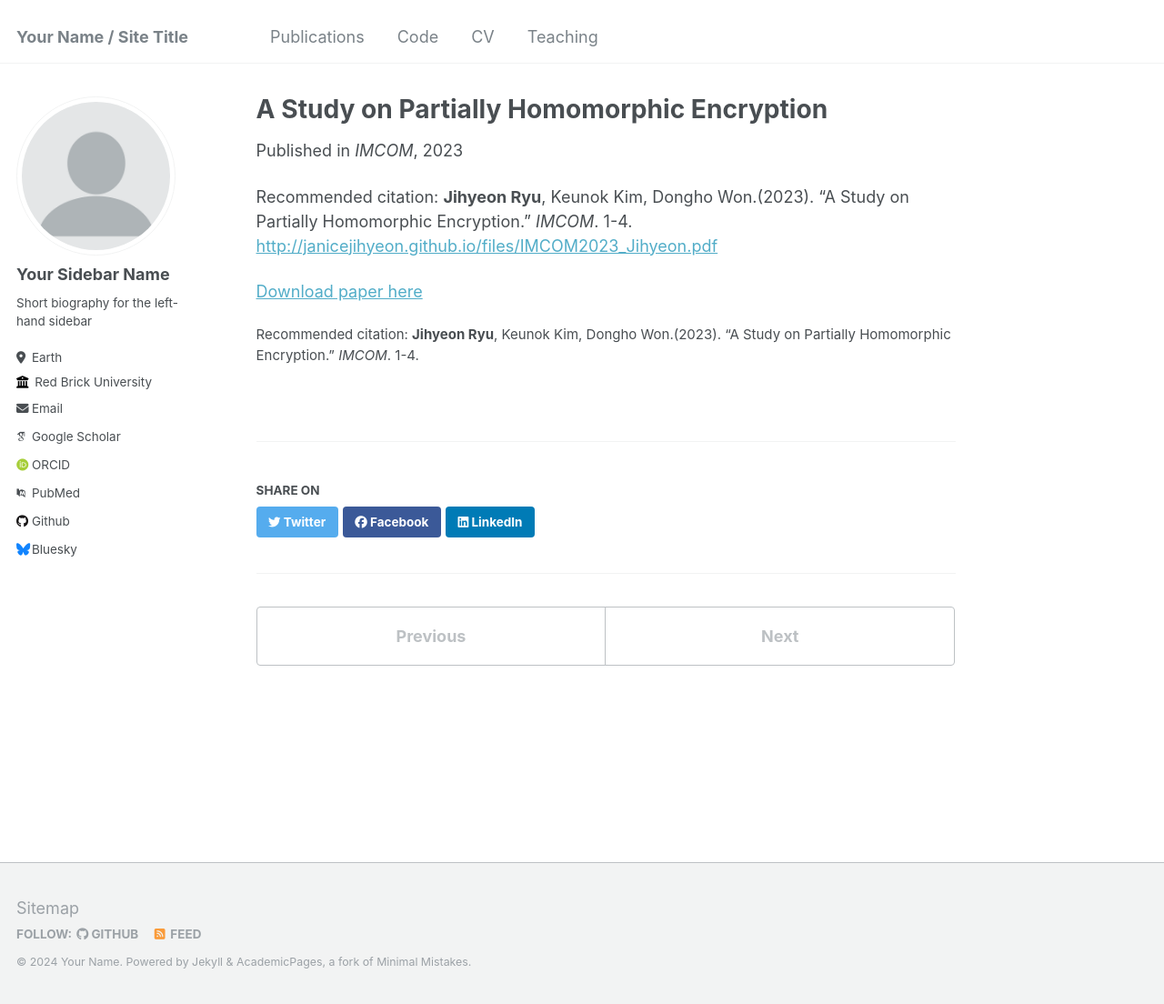
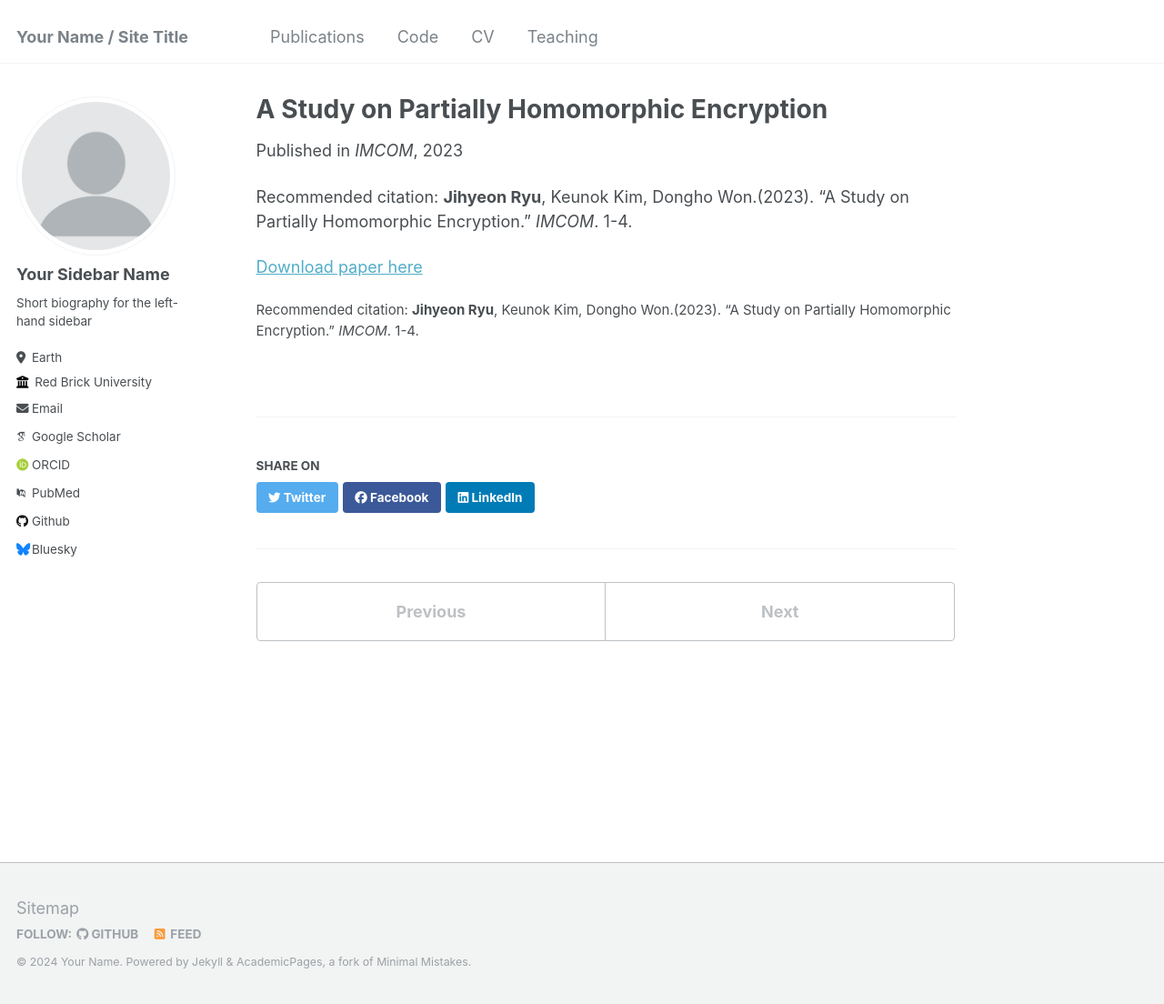
Before and after one commit to junsix/junsix.github.io, a Jekyll site: the page built from _publications/2023-1-3-IMCOM.md, in a window 1280 px wide and 1104 px high. Shown: the whole window at 91% size. Built offline with Jekyll 4.4.1, drawn with Linux system fonts in a browser that asks for light colours; some web fonts are replaced; part of the change alters nothing that is shown.

Commit message:
Update and rename 2009-10-01-paper-title-number-1.md to 2023-1-3-IMCOM.md

```diff
--- a/_publications/2009-10-01-paper-title-number-1.md
+++ b/_publications/2023-1-3-IMCOM.md
@@ -3,11 +3,11 @@ title: "A Study on Partially Homomorphic Encryption"
 collection: publications
 permalink: /publication/A Study on Partially Homomorphic Encryption
 excerpt: 'This paper is about the number 1. The number 2 is left for future work.'
-date: 2023-03-05
+date: 2023-01-03
 venue: 'IMCOM'
 citation: '<b>Jihyeon Ryu</b>, Keunok Kim, Dongho Won.(2023). “A Study on Partially Homomorphic Encryption.” <i>IMCOM</i>. 1-4.'
 ---
 
-Recommended citation: **Jihyeon Ryu**, Keunok Kim, Dongho Won.(2023). "A Study on Partially Homomorphic Encryption." *IMCOM*. 1-4. <http://janicejihyeon.github.io/files/IMCOM2023_Jihyeon.pdf>
+Recommended citation: **Jihyeon Ryu**, Keunok Kim, Dongho Won.(2023). "A Study on Partially Homomorphic Encryption." *IMCOM*. 1-4.
 
 [Download paper here](http://janicejihyeon.github.io/files/IMCOM2023_Jihyeon.pdf)
```
